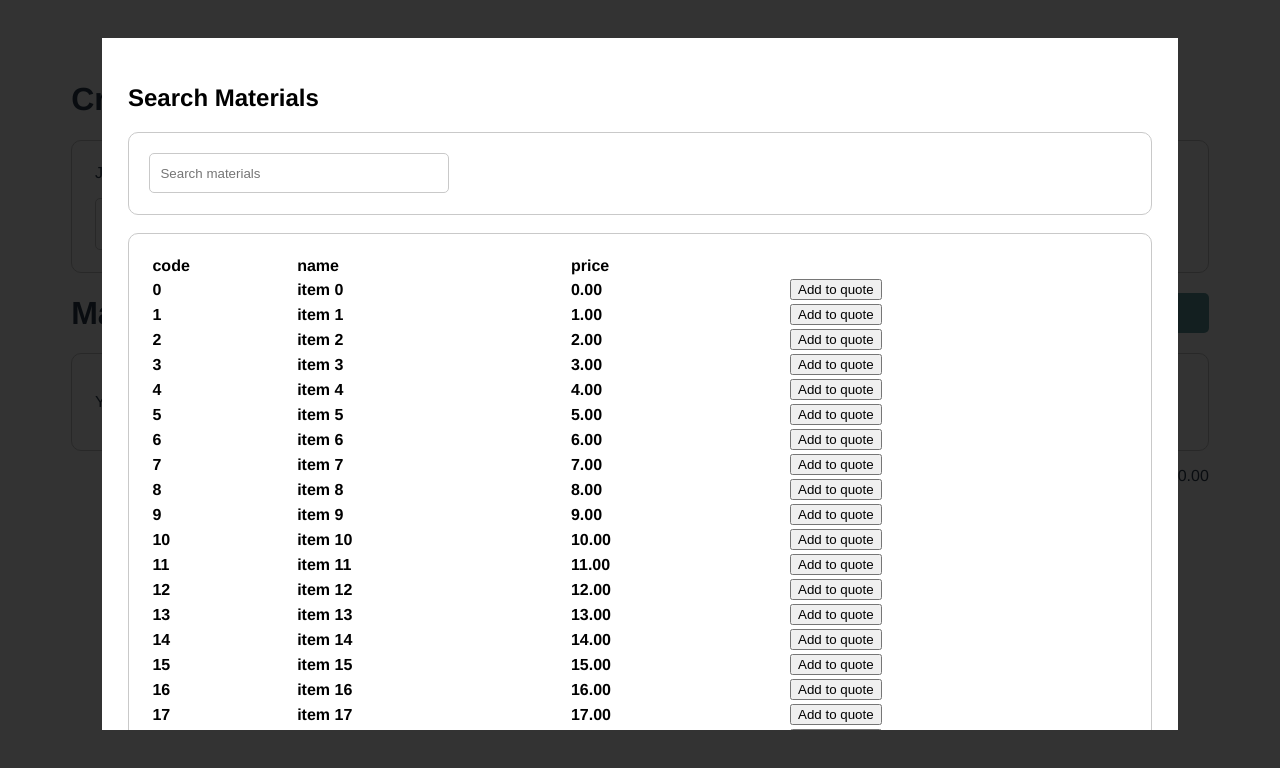
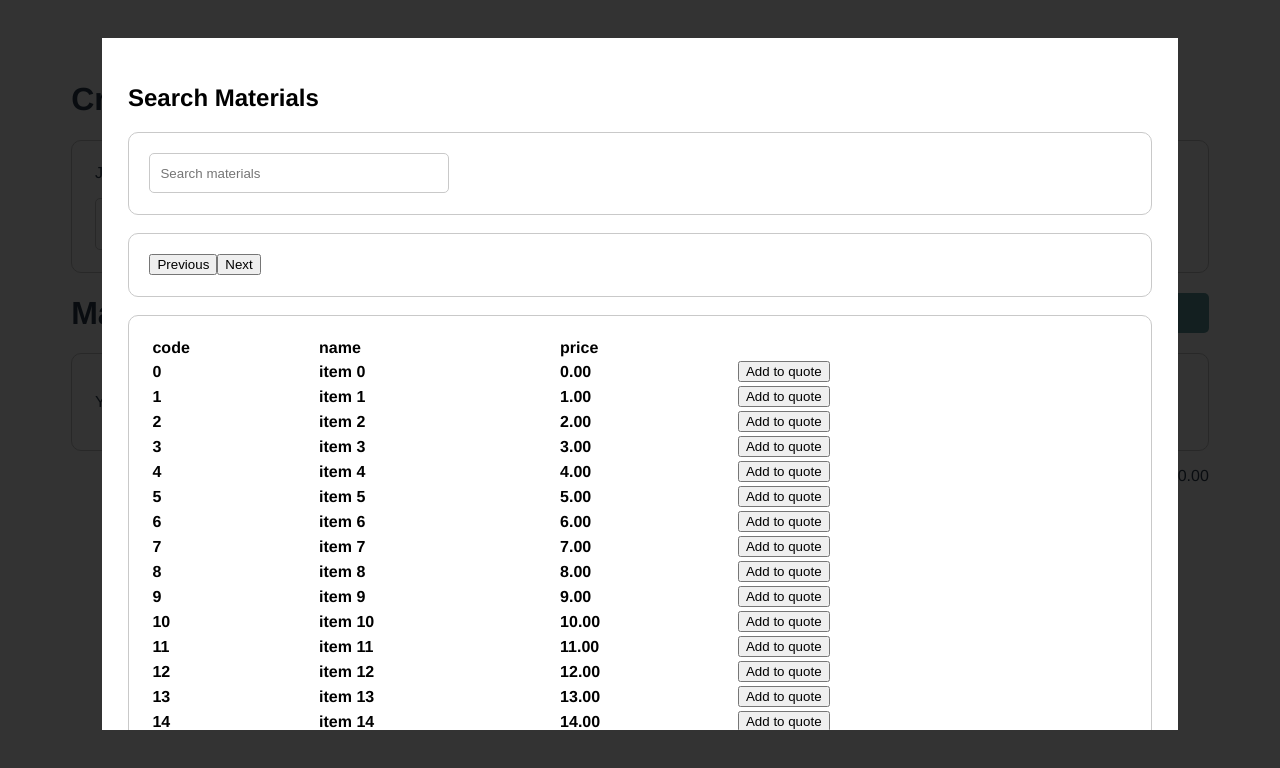
Before and after one commit to Saganic/quoteGenerator, a Vue app: page / in a window 1280 px wide. Both pictures are taken after typing "Sample", "2020-01-15" into the empty fields and a click on the button "Add Materials". Shown: the top 768 px of the page. Built offline with nearby package versions, Linux system fonts and the light colour scheme.

Commit message:
Adds pagination

```diff
--- a/src/components/MaterialSearchModal.vue
+++ b/src/components/MaterialSearchModal.vue
@@ -10,7 +10,13 @@
           v-model="searchQuery"
           placeholder="Search materials"
           class="search-box"
+          @keyup="resetPage"
         />
+      </section>
+      <br/>
+      <section>
+        <button @click="prevPage">Previous</button>
+        <button @click="nextPage">Next</button>
       </section>
       <br/>
       <section>
@@ -30,6 +36,7 @@
           </tr>
         </table>
       </section>
+
     </div>
   </div>
 </template>
@@ -52,15 +59,26 @@ export default {
           return item;
         }
         return undefined;
+      }).filter((row, index) => {
+        const start = (this.currentPage - 1) * this.pageSize;
+        const end = this.currentPage * this.pageSize;
+        if (index >= start && index < end) return true;
       });
     },
   },
   data() {
     return {
+      pageSize: 100,
+      currentPage: 1,
       searchQuery: '',
+
     };
   },
   methods: {
+    resetPage() {
+      console.log('Yo');
+      this.currentPage = 1;
+    },
     toggleSearchModal() {
       this.$emit('toggleSearchModal');
     },
@@ -70,6 +88,14 @@ export default {
     addToQuote(item) {
       this.$emit('addItemToQuote', item);
     },
+    nextPage() {
+      if (this.pageSize <= this.filteredItems.length) {
+        this.currentPage++;
+      }
+    },
+    prevPage() {
+      if (this.currentPage > 1) this.currentPage--;
+    },
   },
 };
 </script>
```
